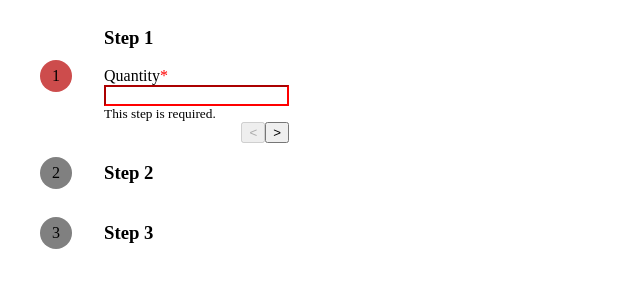
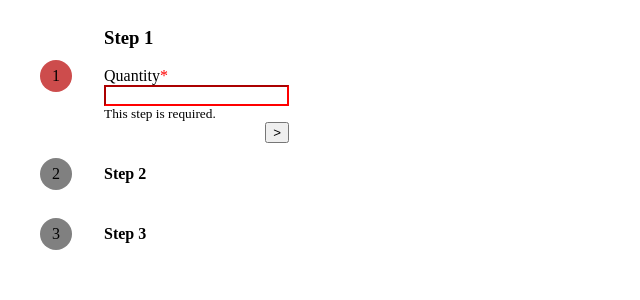
Before and after one commit to AjejeBrazorf/treedom-assign, an Angular app: page / in a window 1280 px wide. Shown: the top 300 px of the page, without its empty margins (0-640 px from the left). Built offline with nearby package versions, Linux system fonts and the light colour scheme.

Commit message:
fix changeDetection issue and add reset control at last step

```diff
--- a/src/app/stepper/stepper.component.html
+++ b/src/app/stepper/stepper.component.html
@@ -1,5 +1,5 @@
 <div class="steps">
-  <div class="step" *ngFor="let step of steps.toArray(); index as i">
+  <div class="step" *ngFor="let step of steps.toArray(); index as i" [class.active]="i === currentStepIndex">
     <div class="step-indicator"
          (click)="goToStep(i)"
          [class.active]="i === currentStepIndex"
@@ -8,7 +8,7 @@
     >
       {{i + 1}}
     </div>
-    <h3 *ngIf="currentStepIndex !== i">{{step.label}}</h3>
+    <h4 *ngIf="currentStepIndex !== i">{{step.label}}</h4>
     <div *ngIf="currentStepIndex === i" class="step-content">
       <h3>{{step.label}}</h3>
       <form *ngIf="currentForm else content" [formGroup]="currentForm" (ngSubmit)="nextStep()">
@@ -21,7 +21,8 @@
 <ng-template #content>
   <ng-container [ngTemplateOutlet]="currentStep.template"></ng-container>
   <div class="actions">
-    <button type="button" (click)="prevStep()" [disabled]="!canGoPrev() || (loading$ | async)"><</button>
-    <button type="submit" [disabled]="(loading$ | async)">></button>
+    <button class="prev" *ngIf="canGoPrev()" (click)="prevStep()" [disabled]="(loading$ | async)"><</button>
+    <button class="next" *ngIf="!isLastStep()" type="submit" [disabled]="(loading$ | async)">></button>
+    <button class="next" *ngIf="isLastStep()" (click)="resetStepper()" [disabled]="(loading$ | async)">reset</button>
   </div>
 </ng-template>
--- a/src/app/stepper/stepper.component.ts
+++ b/src/app/stepper/stepper.component.ts
@@ -1,4 +1,13 @@
-import {ChangeDetectionStrategy, Component, ContentChildren, Input, OnDestroy, OnInit, QueryList} from '@angular/core';
+import {
+  AfterViewInit,
+  ChangeDetectionStrategy, ChangeDetectorRef,
+  Component,
+  ContentChildren,
+  Input,
+  OnDestroy,
+  OnInit,
+  QueryList
+} from '@angular/core';
 import {FormGroup} from '@angular/forms';
 import {StepDirective} from './step.directive';
 import {map, switchMap, take, takeUntil} from 'rxjs/operators';
@@ -8,9 +17,8 @@ import {Observable, Subject} from 'rxjs';
   selector: 'app-stepper',
   templateUrl: './stepper.component.html',
   styleUrls: ['./stepper.component.scss'],
-  changeDetection: ChangeDetectionStrategy.OnPush
 })
-export class StepperComponent implements OnInit, OnDestroy{
+export class StepperComponent implements AfterViewInit, OnDestroy{
 
   @ContentChildren(StepDirective)
   steps!: QueryList<StepDirective>;
@@ -19,7 +27,15 @@ export class StepperComponent implements OnInit, OnDestroy{
   onDestroy$: Subject<any> = new Subject<any>();
   onNextWhilePending$: Subject<any> = new Subject<any>();
   loading$!: Observable<boolean>;
-  currentStepIndex!: number;
+  _currentStepIndex!: number;
+  set currentStepIndex(n: number) {
+    this._currentStepIndex = n;
+    this.cd.detectChanges();
+  }
+
+  get currentStepIndex(): number {
+    return this._currentStepIndex;
+  }
 
   get currentStep(): StepDirective{
     return this.steps?.toArray()[this.currentStepIndex];
@@ -29,17 +45,16 @@ export class StepperComponent implements OnInit, OnDestroy{
     return this.forms[this.currentStepIndex];
   }
 
-  ngOnInit(): void {
+  constructor(private cd: ChangeDetectorRef) { }
+
+  ngAfterViewInit(): void {
     this.currentStepIndex = 0;
     this.onNextWhilePending$.asObservable().pipe(
-      take(1),
       switchMap(() => this.currentForm.statusChanges),
       takeUntil(this.onDestroy$),
     ).subscribe( res => {
       if (res === 'VALID') {
-        if (!this.isLastStep()) {
           this.currentStepIndex++;
-        }
       }
     });
     this.loading$ = this.currentForm.statusChanges.pipe(
@@ -67,11 +82,11 @@ export class StepperComponent implements OnInit, OnDestroy{
   }
 
   nextStep(): void {
-      if (this.currentForm.status === 'PENDING') {
-         this.onNextWhilePending$.next();
-       } else if (this.currentForm.status === 'VALID'){
-         this.currentStepIndex++;
-       }
+    if (this.currentForm.status === 'PENDING') {
+       this.onNextWhilePending$.next();
+     } else if (this.currentForm.status === 'VALID'){
+       this.currentStepIndex++;
+     }
   }
 
 
@@ -87,6 +102,11 @@ export class StepperComponent implements OnInit, OnDestroy{
     }
   }
 
+  resetStepper(): void {
+    this.forms.forEach(form => form.reset());
+    this.currentStepIndex = 0;
+  }
+
   ngOnDestroy(): void {
     this.onDestroy$.next();
   }
```
